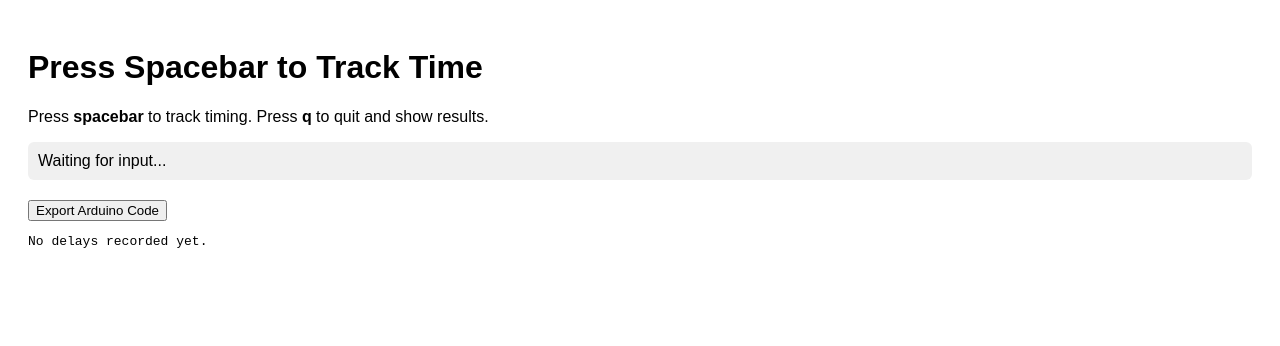
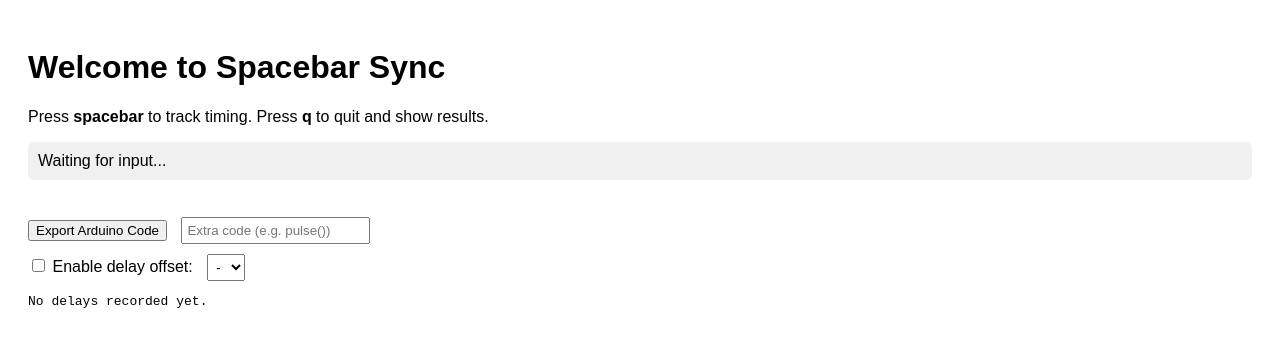
Before and after one commit to dpengineering/song-sync, a plain HTML site: page index.html in a window 1280 px wide. Both pictures are taken after a click on the button "Export Arduino Code". Drawn offline with Linux system fonts and the light colour scheme.

Commit message:
Added features

```diff
--- a/index.html
+++ b/index.html
@@ -17,13 +17,35 @@
     #export {
       margin-top: 20px;
     }
+    #exportContainer {
+      margin-top: 20px;
+    }
+    #customText, #offsetValue, #offsetSign {
+      margin-left: 10px;
+      padding: 4px;
+    }
+    #offsetContainer {
+      margin-top: 10px;
+    }
   </style>
 </head>
 <body>
-  <h1>Press Spacebar to Track Time</h1>
+  <h1>Welcome to Spacebar Sync</h1>
   <p>Press <strong>spacebar</strong> to track timing. Press <strong>q</strong> to quit and show results.</p>
   <div id="log">Waiting for input...</div>
-  <button id="export">Export Arduino Code</button>
+
+  <div id="exportContainer">
+    <button id="export">Export Arduino Code</button>
+    <input type="text" id="customText" placeholder="Extra code (e.g. pulse())">
+    <div id="offsetContainer">
+      <input type="checkbox" id="enableOffset">
+      <label for="enableOffset">Enable delay offset:</label>
+      <select id="offsetSign">
+        <option value="-">-</option>
+        <option value="+">+</option>
+      </select>
+    </div>
+  </div>
   <pre id="arduinoCode"></pre>
 
   <script>
@@ -32,7 +54,10 @@
     let isRunning = true;
     const logDiv = document.getElementById("log");
     const exportBtn = document.getElementById("export");
+    const customTextInput = document.getElementById("customText");
     const arduinoCodeDiv = document.getElementById("arduinoCode");
+    const enableOffsetCheckbox = document.getElementById("enableOffset");
+    const offsetSignSelect = document.getElementById("offsetSign");
     let log = [];
     let delays = [];
     let totalElapsed = 0;
@@ -70,7 +95,15 @@
         return;
       }
 
-      const code = delays.map(d => `delay(${d}); pulse();`).join("\n");
+      const extra = customTextInput.value.trim();
+      const useOffset = enableOffsetCheckbox.checked;
+      const offsetSign = offsetSignSelect.value;
+
+      const code = delays.map(d => {
+        const delayExpr = useOffset ? `${d} ${offsetSign} offset` : d;
+        return `delay(${delayExpr});${extra ? ' ' + extra : ''}`;
+      }).join("\n");
+
       arduinoCodeDiv.textContent = code;
     });
   </script>
```
